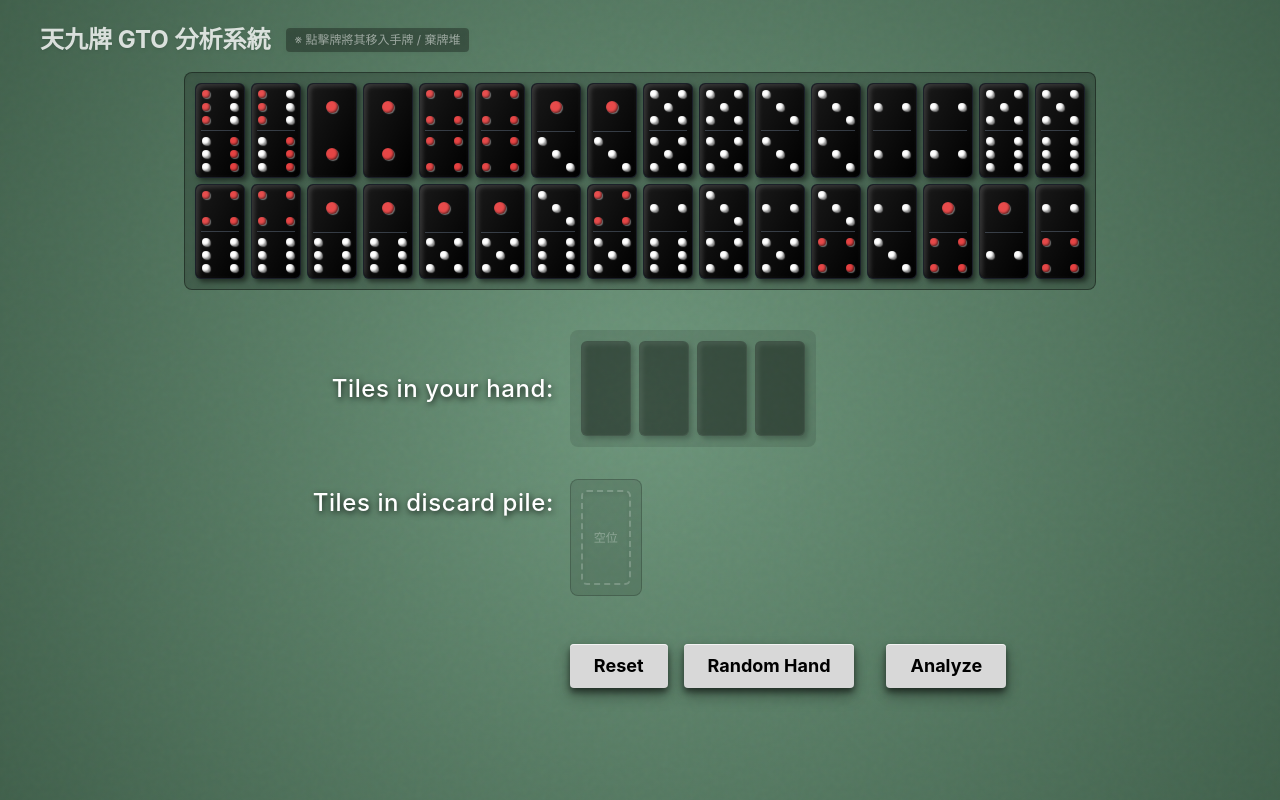
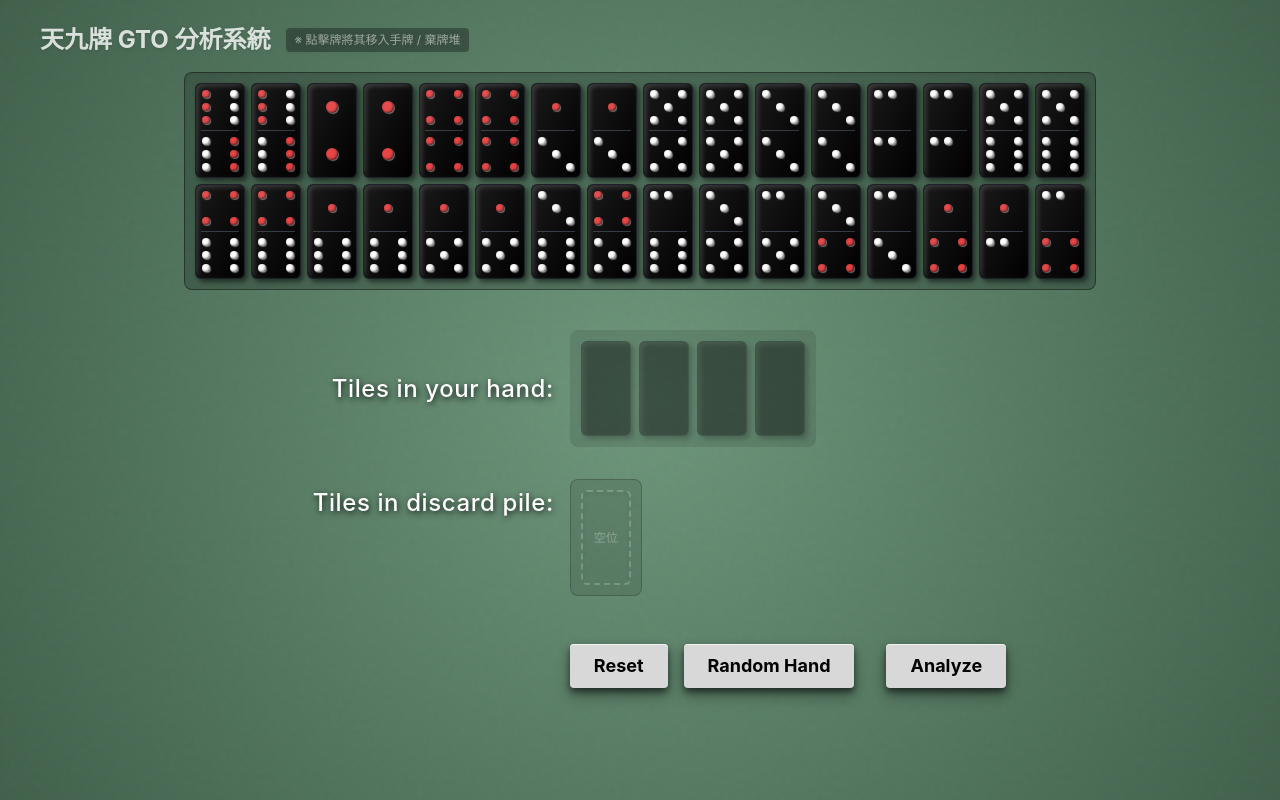
Before and after one commit to pan77775/pai_gow, a React (Vite) app: page / in a window 1280 px wide. Built offline with nearby package versions, Linux system fonts and the light colour scheme.

Commit message:
style(ui): resize standard 1-dots and apply exact 1/3 vertical offset for 2-dots

```diff
--- a/src/components/Tile.jsx
+++ b/src/components/Tile.jsx
@@ -10,14 +10,25 @@ const renderDots = (tile, num, isTop) => {
 
     switch (num) {
         case 1:
-            return <div className={`${dotClass} dot-center`}></div>;
+            // 只有「地牌」的紅心是放大尺寸，其他牌的 1 點維持正常大小
+            const isDi = (tile.name === '地');
+            return <div className={`${dotClass} dot-center ${isDi ? 'dot-large' : ''}`}></div>;
         case 2:
-            return (
-                <>
-                    <div className={`${dotClass} dot-mid-left`}></div>
-                    <div className={`${dotClass} dot-mid-right`}></div>
-                </>
-            );
+            if (isTop) {
+                return (
+                    <>
+                        <div className={`${dotClass} dot-top-left`}></div>
+                        <div className={`${dotClass} dot-top-right`}></div>
+                    </>
+                );
+            } else {
+                return (
+                    <>
+                        <div className={`${dotClass} dot-bottom-left`}></div>
+                        <div className={`${dotClass} dot-bottom-right`}></div>
+                    </>
+                );
+            }
         case 3:
             return (
                 <>
--- a/src/index.css
+++ b/src/index.css
@@ -65,6 +65,10 @@ body {
 .dots-1 .dot-center {
   grid-column: 2;
   grid-row: 2;
+}
+
+/* 特別大的點 (例如：地牌的紅心 1 點) */
+.dot-large {
   width: 12px;
   height: 12px;
 }
```
